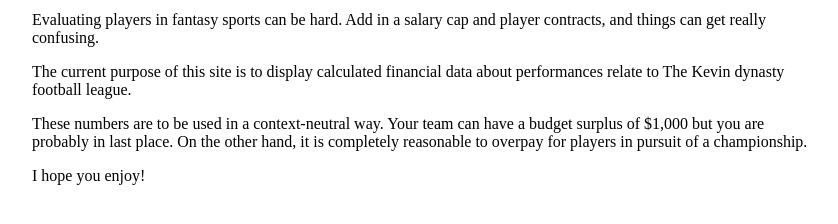
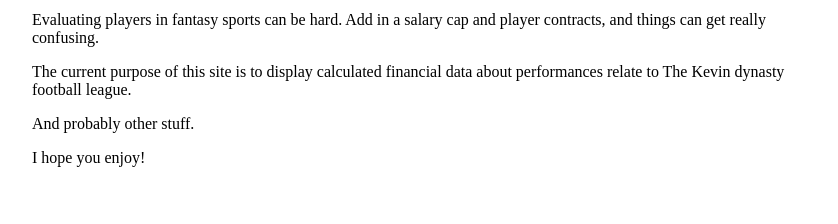
Before and after one commit to wozniakbe/the-kevin-economy-site, a Gatsby site: page /about in a window 1280 px wide. Shown: the part 280-504 px from the top of the page, without its empty margins (216-1054 px from the left). Built offline with nearby package versions, Linux system fonts and the light colour scheme; Gatsby itself is replaced by a stand-in of ours.

Commit message:
update about page

```diff
--- a/src/pages/about.js
+++ b/src/pages/about.js
@@ -1,18 +1,15 @@
-// Step 1: Import React
 import * as React from 'react'
 import Layout from '../components/layout'
 
-// Step 2: Define your component
 const AboutPage = () => {
   return (
     <Layout pageTitle="About the Site">
       <p>Evaluating players in fantasy sports can be hard. Add in a salary cap and player contracts, and things can get really confusing.</p>
       <p>The current purpose of this site is to display calculated financial data about performances relate to The Kevin dynasty football league.</p>
-      <p>These numbers are to be used in a context-neutral way. Your team can have a budget surplus of $1,000 but you are probably in last place. On the other hand, it is completely reasonable to overpay for players in pursuit of a championship.</p>
+      <p>And probably other stuff.</p>
       <p>I hope you enjoy!</p>
     </Layout>
   )
 }
 
-// Step 3: Export your component
 export default AboutPage
```
